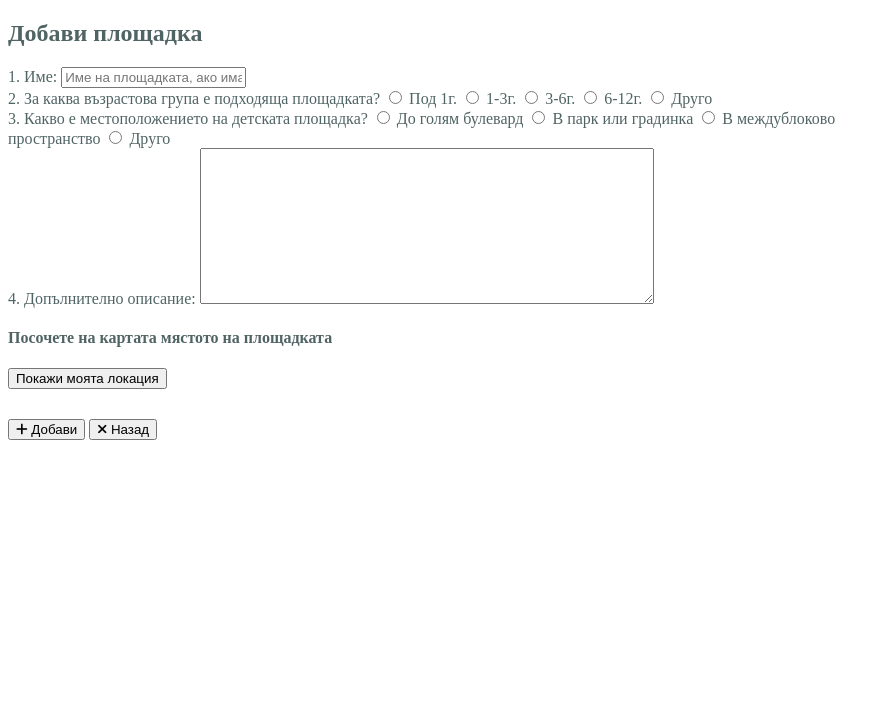
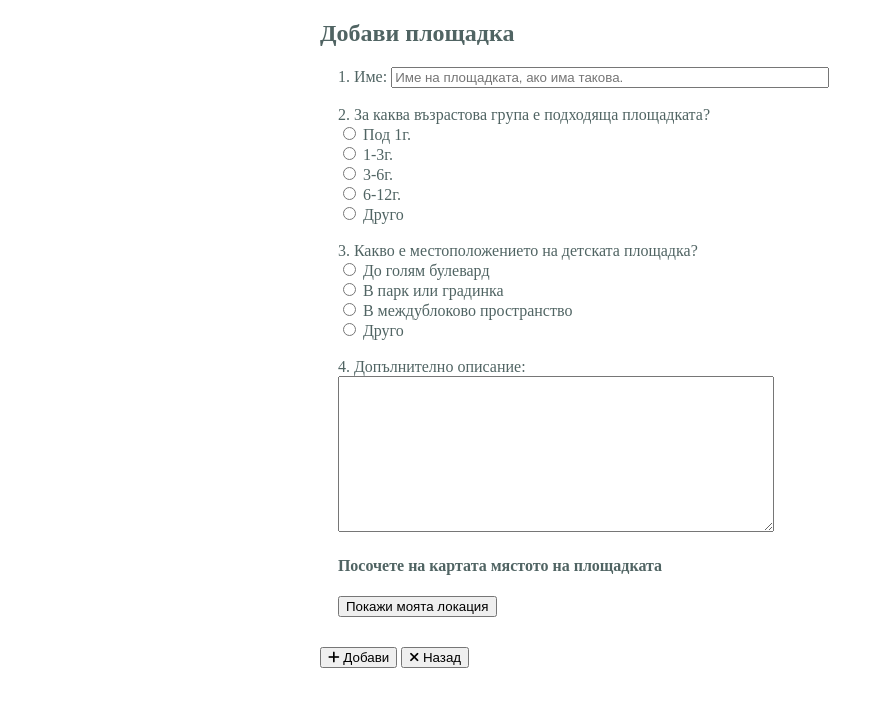
Before and after one commit to bobivk/kidsground, a PHP site: page /html/playgroundForm.html in a window 1280 px wide. Shown: the top 707 px of the page, without its empty margins (0-890 px from the left). Run offline with PHP 8.4, Linux system fonts and the light colour scheme; some libraries are stand-ins or nearby versions; some web fonts are replaced.

Commit message:
playground form styles

```diff
--- a/frontend/css/playgroundForm.css
+++ b/frontend/css/playgroundForm.css
@@ -16,8 +16,18 @@
 
 body {
     width: 70%;
+    margin-left: 25%;
+    margin-right: 25%;
 }
 
 textarea {
     width: 50%;
 }
+
+#playground-name {
+    width: 50%
+}
+
+.question {
+    margin: 2%;
+}
--- a/frontend/html/playgroundForm.html
+++ b/frontend/html/playgroundForm.html
@@ -18,42 +18,56 @@
         <div>
             <form id="playground-form" class="form-container">
 
-                <label class="form-label" for="name-question">1. Име:</label>
-                <input type="text" class="project-input project-input-text" placeholder="Име на площадката, ако има такова." name="name">
+                <div class="question">
+                    <label class="form-label" for="name-question">1. Име:</label>
+                    <input id="playground-name" type="text" class="project-input project-input-text" placeholder="Име на площадката, ако има такова." name="name">
+                </div>
 
-                <div id="age-group-question">
+                <div class="question" id="age-group-question">
                     <label class="form-label" for="second-question">2. За каква възрастова група е подходяща площадката?</label>
+                    <br>
                     <input type="radio" class="project-input project-input-radio" id="under-1" name="age-group" value="under-1">
                     <label for="under-1">Под 1г.</label>
+                    <br>
                     <input type="radio" class="project-input project-input-radio" id="1-3years" name="age-group" value="1-3years">
                     <label for="1-3years">1-3г.</label>
+                    <br>
                     <input type="radio" class="project-input project-input-radio" id="3-6years" name="age-group" value="3-6years">
                     <label for="3-6years">3-6г.</label>
+                    <br>
                     <input type="radio" class="project-input project-input-radio" id="6-12years" name="age-group" value="6-12years">
                     <label for="6-12years">6-12г.</label>
+                    <br>
                     <input type="radio" class="project-input project-input-radio" id="other-years" name="age-group" value="other-years">
                     <label for="other-years">Друго</label>
+                    <br>
                 </div>
 
-                <div id="location-question">
+                <div class="question" id="location-question">
                     <label class="form-label" for="second-question">3. Какво е местоположението на детската площадка?</label>
+                    <br>
                     <input type="radio" class="project-input project-input-radio" id="boulevard" name="location" value="завършен">
                     <label for="boulevard">До голям булевард</label>
+                    <br>
                     <input type="radio" class="project-input project-input-radio" id="park" name="location" value="завършен">
                     <label for="park">В парк или градинка</label>
+                    <br>
                     <input type="radio" class="project-input project-input-radio" id="apartments" name="location" value="завършен">
                     <label for="apartments">В междублоково пространство</label>
+                    <br>
                     <input type="radio" class="project-input project-input-radio" id="other-place" name="location" value="завършен">
                     <label for="other-place">Друго</label>
+                    <br>
                 </div>
 
-                <div id="description-question"></div>
+                <div class="question" id="description-question">
                 <label class="form-label" for="description">4. Допълнително описание:</label>
+                <br>
                 <textarea type="text" class="project-input project-input-text" name="description" rows="10" cols="20"></textarea>
+                </div>
 
 
-
-                <div class="map-view">
+                <div class="question" class="map-view">
                     <h4>Посочете на картата мястото на площадката</h4>
                     <button onclick="showCurrentLocation()">Покажи моята локация</button>
                     <div id="map"></div>
```
